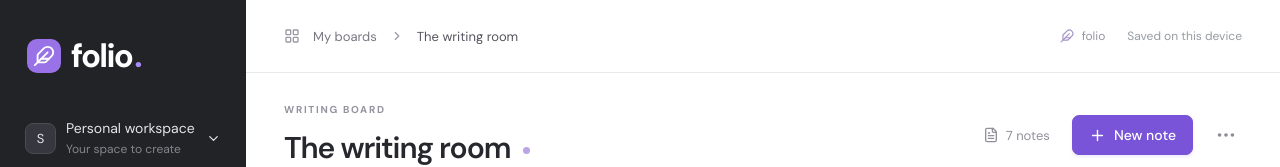
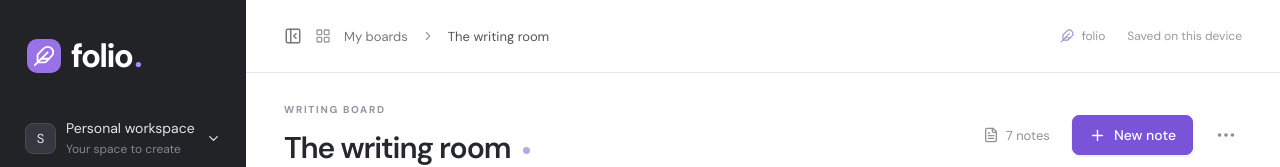
Before and after one commit to zikrulihsan/trellonotes, a React (Vite) app: page /#/board/writing-room in a window 1280 px wide. Shown: the top 167 px of the page. Built offline with nearby package versions, Linux system fonts and the light colour scheme.

Commit message:
Add collapsible desktop sidebar

```diff
--- a/src/components/layout/AppLayout.tsx
+++ b/src/components/layout/AppLayout.tsx
@@ -6,7 +6,7 @@ import { Sidebar } from './Sidebar';
 import { Topbar } from './Topbar';
 export function AppLayout() {
   const { workspace, saveError } = useWorkspace(),
-    { sidebarOpen, focusMode } = useUI(),
+    { sidebarOpen, sidebarCollapsed, focusMode } = useUI(),
     narrow = useMediaQuery('(max-width:760px)');
   const noteRoute = useMatch('/card/:noteId'),
     boardRoute = useMatch('/board/:boardId');
@@ -17,9 +17,13 @@ export function AppLayout() {
   const writing = Boolean(noteRoute);
   return (
     <div
-      className={`app ${writing ? 'writing-view' : 'board-workspace'} ${focusMode ? 'focus-mode' : ''}`}
+      className={`app ${writing ? 'writing-view' : 'board-workspace'} ${focusMode ? 'focus-mode' : ''} ${sidebarCollapsed && !narrow ? 'sidebar-collapsed' : ''}`}
     >
-      <Sidebar board={board} inert={!sidebarOpen && narrow} />
+      <Sidebar
+        board={board}
+        inert={!sidebarOpen && narrow}
+        collapsed={sidebarCollapsed && !narrow}
+      />
       <main className="main">
         <Topbar board={board} writing={writing} />
         {saveError && (
--- a/src/components/layout/Sidebar.tsx
+++ b/src/components/layout/Sidebar.tsx
@@ -3,7 +3,15 @@ import { BookOpen, ChevronDown, Feather, LayoutGrid, Plus } from 'lucide-react';
 import { useWorkspace } from '@/hooks/useWorkspace';
 import { useUI } from '@/hooks/useUI';
 import type { Board } from '@/features/workspace/types';
-export function Sidebar({ board, inert }: { board: Board; inert: boolean }) {
+export function Sidebar({
+  board,
+  inert,
+  collapsed,
+}: {
+  board: Board;
+  inert: boolean;
+  collapsed: boolean;
+}) {
   const { workspace } = useWorkspace(),
     { sidebarOpen, setSidebarOpen, openDialog } = useUI(),
     navigate = useNavigate();
@@ -20,7 +28,11 @@ export function Sidebar({ board, inert }: { board: Board; inert: boolean }) {
           onClick={() => setSidebarOpen(false)}
         />
       )}
-      <aside inert={inert} className={`sidebar ${sidebarOpen ? 'is-open' : ''}`}>
+      <aside
+        id="app-sidebar"
+        inert={inert || collapsed}
+        className={`sidebar ${sidebarOpen ? 'is-open' : ''} ${collapsed ? 'is-collapsed' : ''}`}
+      >
         <button className="brand" onClick={() => go(workspace.boards[0].id)}>
           <span className="brand-mark">
             <Feather size={22} />
@@ -52,7 +64,7 @@ export function Sidebar({ board, inert }: { board: Board; inert: boolean }) {
               onClick={() => go(b.id)}
             >
               <span className="board-dot" style={{ background: b.color }} />
-              {b.title}
+              <span className="board-nav-label">{b.title}</span>
             </button>
           ))}
         </nav>
--- a/src/components/layout/Topbar.tsx
+++ b/src/components/layout/Topbar.tsx
@@ -1,15 +1,34 @@
-import { ChevronRight, Feather, LayoutGrid, Menu } from 'lucide-react';
+import {
+  ChevronRight,
+  Feather,
+  LayoutGrid,
+  Menu,
+  PanelLeftClose,
+  PanelLeftOpen,
+} from 'lucide-react';
 import { useUI } from '@/hooks/useUI';
 import type { Board } from '@/features/workspace/types';
 export function Topbar({ board, writing }: { board: Board; writing: boolean }) {
-  const { setSidebarOpen } = useUI();
+  const { sidebarOpen, setSidebarOpen, sidebarCollapsed, setSidebarCollapsed } = useUI();
   return (
     <header className="topbar">
       <div className="breadcrumb">
         <button
+          className="sidebar-toggle icon-button"
+          onClick={() => setSidebarCollapsed((collapsed) => !collapsed)}
+          aria-label={sidebarCollapsed ? 'Expand sidebar' : 'Collapse sidebar'}
+          aria-expanded={!sidebarCollapsed}
+          aria-controls="app-sidebar"
+          title={sidebarCollapsed ? 'Expand sidebar' : 'Collapse sidebar'}
+        >
+          {sidebarCollapsed ? <PanelLeftOpen size={18} /> : <PanelLeftClose size={18} />}
+        </button>
+        <button
           className="mobile-menu icon-button"
           onClick={() => setSidebarOpen((value) => !value)}
-          aria-label="Open navigation"
+          aria-label={sidebarOpen ? 'Close navigation' : 'Open navigation'}
+          aria-expanded={sidebarOpen}
+          aria-controls="app-sidebar"
         >
           <Menu size={20} />
         </button>
--- a/src/context/UIProvider.tsx
+++ b/src/context/UIProvider.tsx
@@ -2,8 +2,14 @@ import { useCallback, useEffect, useMemo, useState, type PropsWithChildren } fro
 import { UIContext, type WorkspaceDialog } from './ui-context';
 export function UIProvider({ children }: PropsWithChildren) {
   const [sidebarOpen, setSidebarOpen] = useState(false),
+    [sidebarCollapsed, setSidebarCollapsed] = useState(
+      () => localStorage.getItem('folio.sidebar-collapsed') === 'true',
+    ),
     [focusMode, setFocusMode] = useState(false),
     [dialog, setDialog] = useState<WorkspaceDialog | null>(null);
+  useEffect(() => {
+    localStorage.setItem('folio.sidebar-collapsed', String(sidebarCollapsed));
+  }, [sidebarCollapsed]);
   useEffect(() => {
     const escape = (e: KeyboardEvent) => {
       if (e.key === 'Escape') {
@@ -24,13 +30,15 @@ export function UIProvider({ children }: PropsWithChildren) {
     () => ({
       sidebarOpen,
       setSidebarOpen,
+      sidebarCollapsed,
+      setSidebarCollapsed,
       focusMode,
       setFocusMode,
       dialog,
       openDialog,
       closeDialog,
     }),
-    [sidebarOpen, focusMode, dialog, openDialog, closeDialog],
+    [sidebarOpen, sidebarCollapsed, focusMode, dialog, openDialog, closeDialog],
   );
   return <UIContext.Provider value={value}>{children}</UIContext.Provider>;
 }
--- a/src/context/ui-context.ts
+++ b/src/context/ui-context.ts
@@ -9,6 +9,8 @@ export type WorkspaceDialog =
 export interface UIState {
   sidebarOpen: boolean;
   setSidebarOpen: Dispatch<SetStateAction<boolean>>;
+  sidebarCollapsed: boolean;
+  setSidebarCollapsed: Dispatch<SetStateAction<boolean>>;
   focusMode: boolean;
   setFocusMode: Dispatch<SetStateAction<boolean>>;
   dialog: WorkspaceDialog | null;
--- a/src/styles/layout.css
+++ b/src/styles/layout.css
@@ -148,6 +148,9 @@
   width: calc(100% - 246px);
   min-width: 0;
 }
+.sidebar-toggle {
+  display: grid;
+}
 .topbar {
   height: 73px;
   border-bottom: 1px solid var(--line);
@@ -207,10 +210,26 @@
   }
 }
 @media (max-width: 760px) {
+  .sidebar-toggle {
+    display: none;
+  }
+}
+@media (max-width: 760px) {
   .sidebar {
     transform: translateX(-100%);
     transition: transform 0.2s;
     width: 246px;
+  }
+}
+@media (min-width: 761px) {
+  .app.sidebar-collapsed > .sidebar {
+    display: none;
+  }
+}
+@media (min-width: 761px) {
+  .app.sidebar-collapsed > .main {
+    margin-left: 0;
+    width: 100%;
   }
 }
 @media (max-width: 760px) {
```
